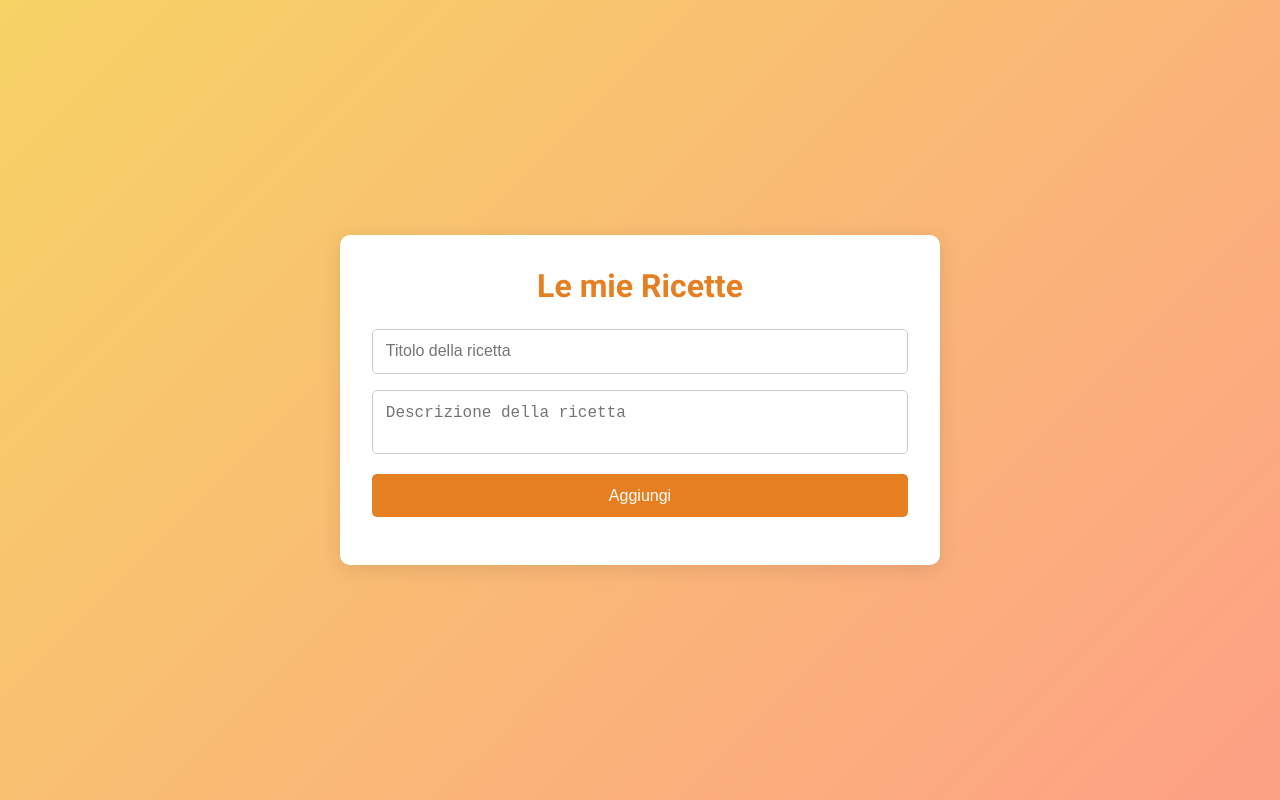
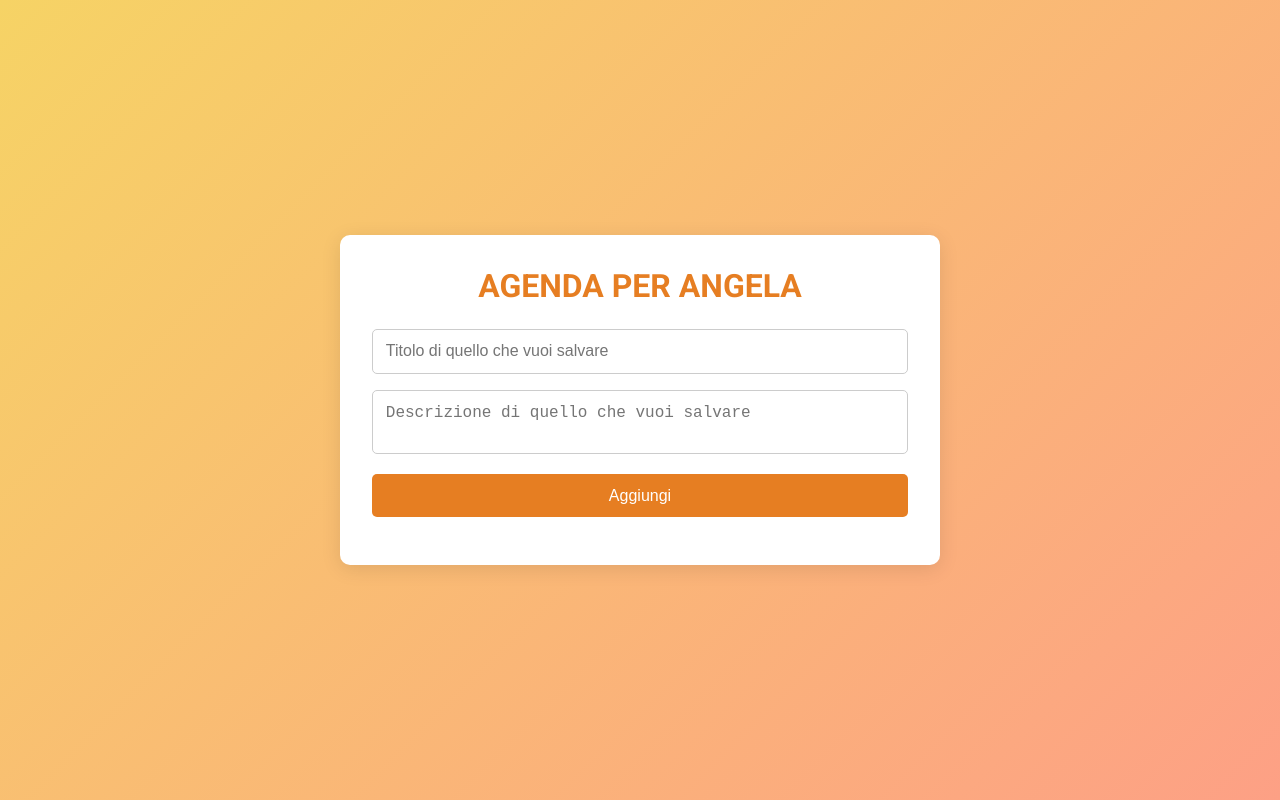
Before and after one commit to ghingho007/recipes-memorizer, a plain HTML site: page index.html in a window 1280 px wide. Drawn offline with Linux system fonts and the light colour scheme; no server answers.

Commit message:
index.html

```diff
--- a/index.html
+++ b/index.html
@@ -88,9 +88,9 @@
 </head>
 <body>
   <div class="container">
-    <h1>Le mie Ricette</h1>
-    <input type="text" id="titoloInput" placeholder="Titolo della ricetta">
-    <textarea id="descrizioneInput" placeholder="Descrizione della ricetta"></textarea>
+    <h1>AGENDA PER ANGELA</h1>
+    <input type="text" id="titoloInput" placeholder="Titolo di quello che vuoi salvare">
+    <textarea id="descrizioneInput" placeholder="Descrizione di quello che vuoi salvare"></textarea>
     <button onclick="add()">Aggiungi</button>
     <div id="listaRicette"></div>
   </div>
```
